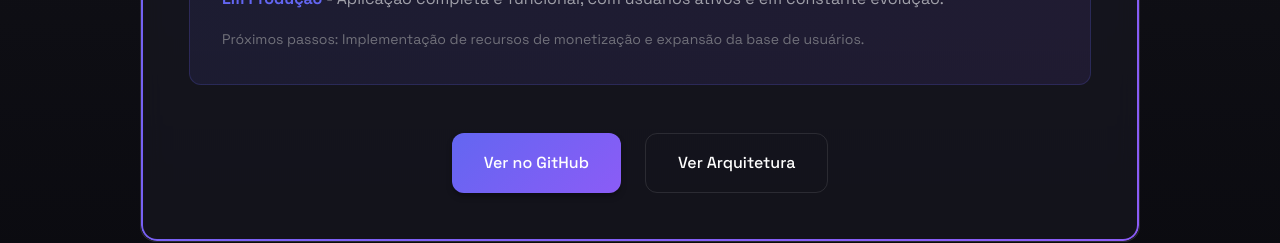
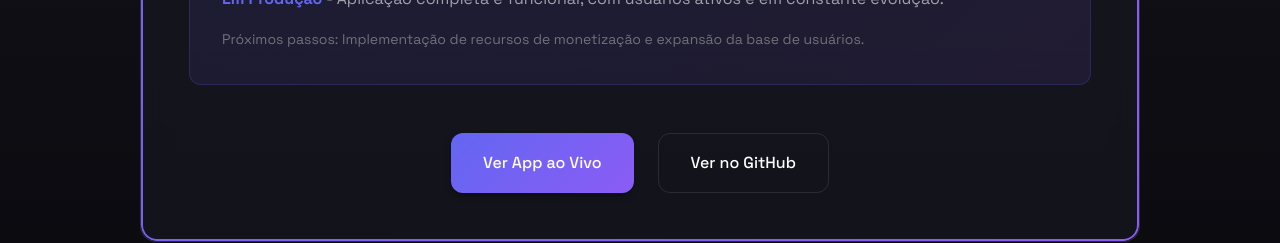
Before and after one commit to marcos167/Portifolio, a plain HTML site: page index.html in a window 1280 px wide. Shown: the part 2560-2803 px from the top of the page. Drawn offline with Linux system fonts and the light colour scheme.

Commit message:
Add: Link do Chefex ao vivo no botão principal

```diff
--- a/index.html
+++ b/index.html
@@ -270,11 +270,11 @@
 
           <!-- CTA Buttons -->
           <div style="display: flex; gap: var(--spacing-md); justify-content: center; flex-wrap: wrap;">
-            <a href="https://github.com/marcos167" target="_blank" rel="noopener noreferrer" class="btn btn-primary">
-              Ver no GitHub
+            <a href="https://chefex.vercel.app/feed" target="_blank" rel="noopener noreferrer" class="btn btn-primary">
+              Ver App ao Vivo
             </a>
             <a href="https://github.com/marcos167" target="_blank" rel="noopener noreferrer" class="btn btn-secondary">
-              Ver Arquitetura
+              Ver no GitHub
             </a>
           </div>
         </div>
```
